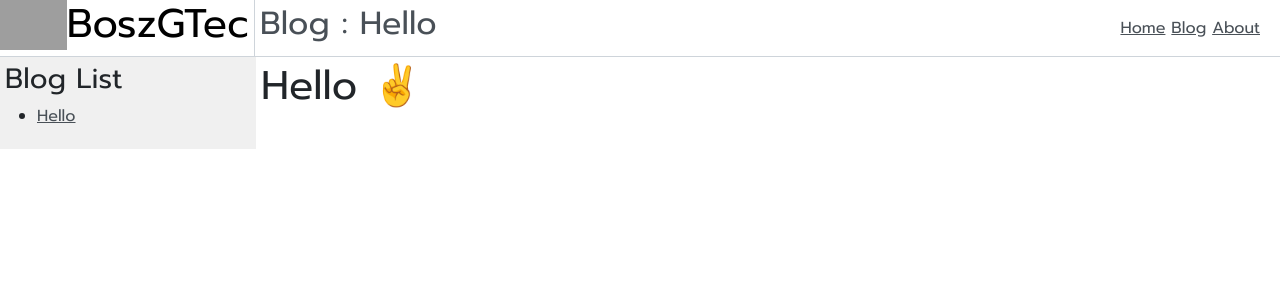
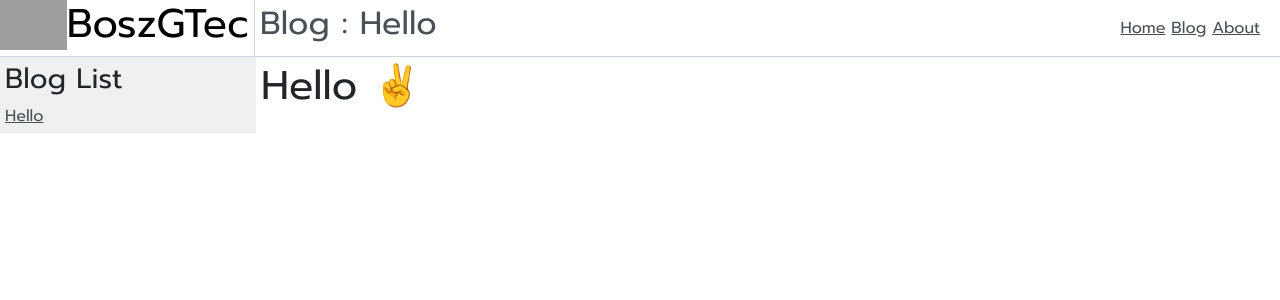
Before and after one commit to BoszGTec/Blog, a Jekyll site: the page built from _posts/2022-04-23-Hello.md, in a window 1280 px wide. Shown: the top 300 px of the page. Built offline with Jekyll 4.4.1, drawn with Linux system fonts in a browser that asks for light colours; grey boxes are pictures that could not be loaded.

Commit message:
Update blog.html

```diff
--- a/_layouts/blog.html
+++ b/_layouts/blog.html
@@ -6,19 +6,14 @@
     <div class="d-flex">
       <div style="width:20%;padding:5px;background-color:#f0f0f0;">
       <h3>Blog List</h3>
-      <ul>
       {%for post in site.posts%}
         {%if post.tag != ""%}
          {%if post.title == post.tag%}
-          </li>
            <a href="{{post.url | prepend: site.baseurl}}">{{ post.title }}</a>
-          </li>
          {%endif%}
         {%endif%}
         {%if post.tag == "cm"%}
-         <li>
           <a href="{{post.url | prepend: site.baseurl}}">{{ post.title }}</a>
-         </li>
         {%endif%}
       {%endfor%}
       </ul>
```
